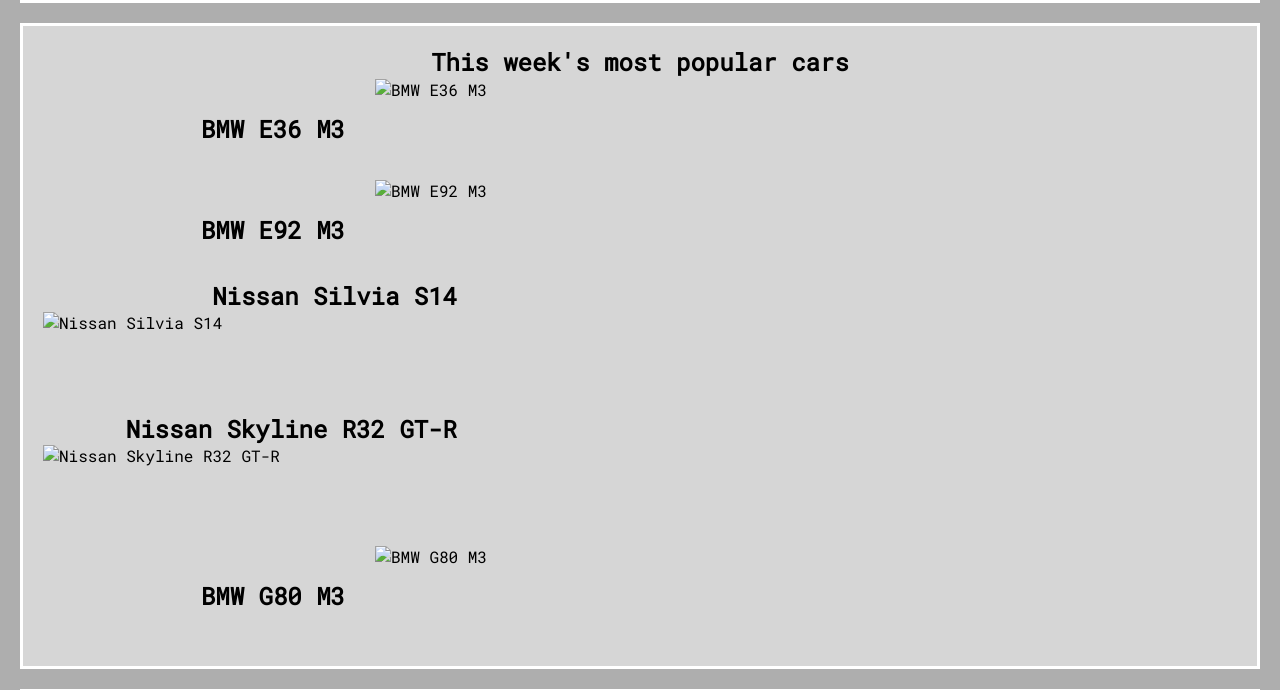
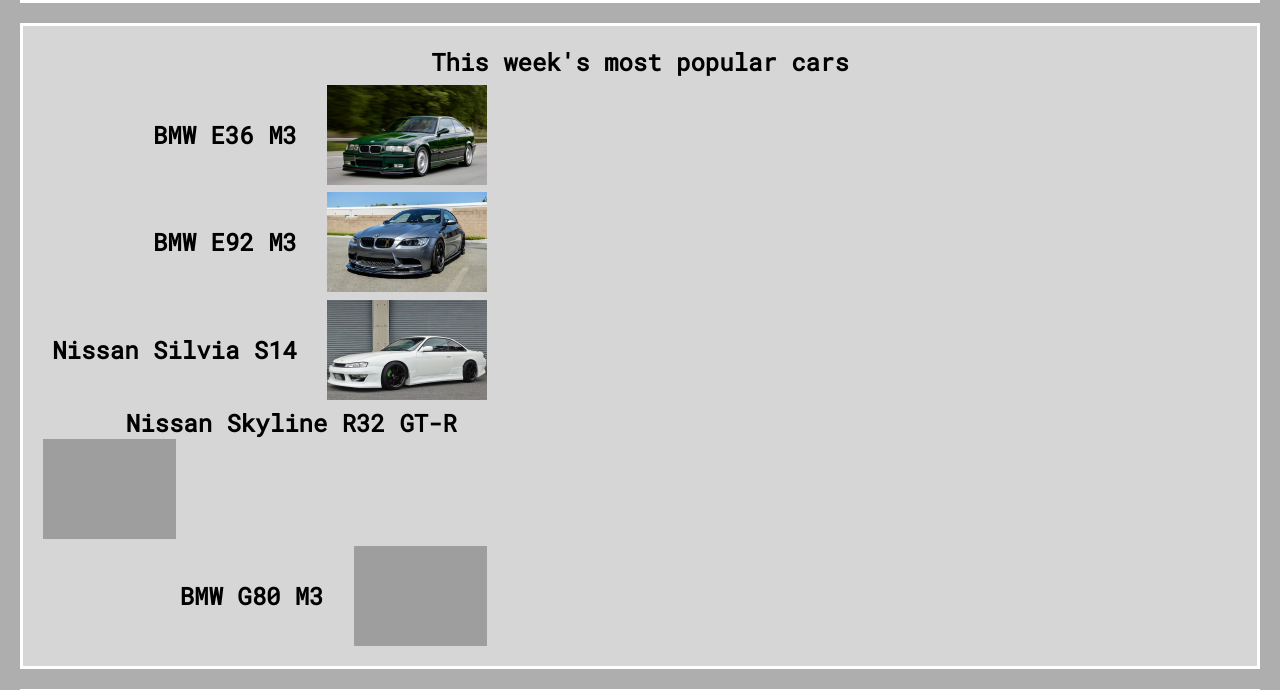
Before and after one commit to kapexxd/ok, a plain HTML site: page index.html in a window 1280 px wide. Shown: the part 66-756 px from the top of the page. Drawn offline with nearby package versions, Linux system fonts and the light colour scheme; the site is published under a folder, as on GitHub Pages, so addresses that start at the root find nothing.

Commit message:
Add files via upload

```diff
--- a/index.html
+++ b/index.html
@@ -20,7 +20,7 @@
       >
         <div class="carsListItem">
           <h2>BMW E36 M3</h2>
-          <img src="/pictures/e36.png" alt="BMW E36 M3" class="carSmall" />
+          <img src="./pictures/e36.png" alt="BMW E36 M3" class="carSmall" />
         </div>
       </div>
       <div
@@ -30,7 +30,7 @@
       >
         <div class="carsListItem">
           <h2>BMW E92 M3</h2>
-          <img src="/pictures/e92.png" alt="BMW E92 M3" class="carSmall" />
+          <img src="./pictures/e92.png" alt="BMW E92 M3" class="carSmall" />
         </div>
       </div>
       <div
@@ -41,7 +41,7 @@
         <div class="carsListItem">
           <h2>Nissan Silvia S14</h2>
           <img
-            src="/pictures/s14.png"
+            src="./pictures/s14.png"
             alt="Nissan Silvia S14"
             class="carSmall"
           />
@@ -55,7 +55,7 @@
         <div class="carsListItem">
           <h2>Nissan Skyline R32 GT-R</h2>
           <img
-            src="/pictures/r32.png"
+            src="./pictures/r32.png"
             alt="Nissan Skyline R32 GT-R"
             class="carSmall"
           />
@@ -68,7 +68,7 @@
       >
         <div class="carsListItem">
           <h2>BMW G80 M3</h2>
-          <img src="/pictures/g80.png" alt="BMW G80 M3" class="carSmall" />
+          <img src="./pictures/g80.png" alt="BMW G80 M3" class="carSmall" />
         </div>
       </div>
     </section>
```
